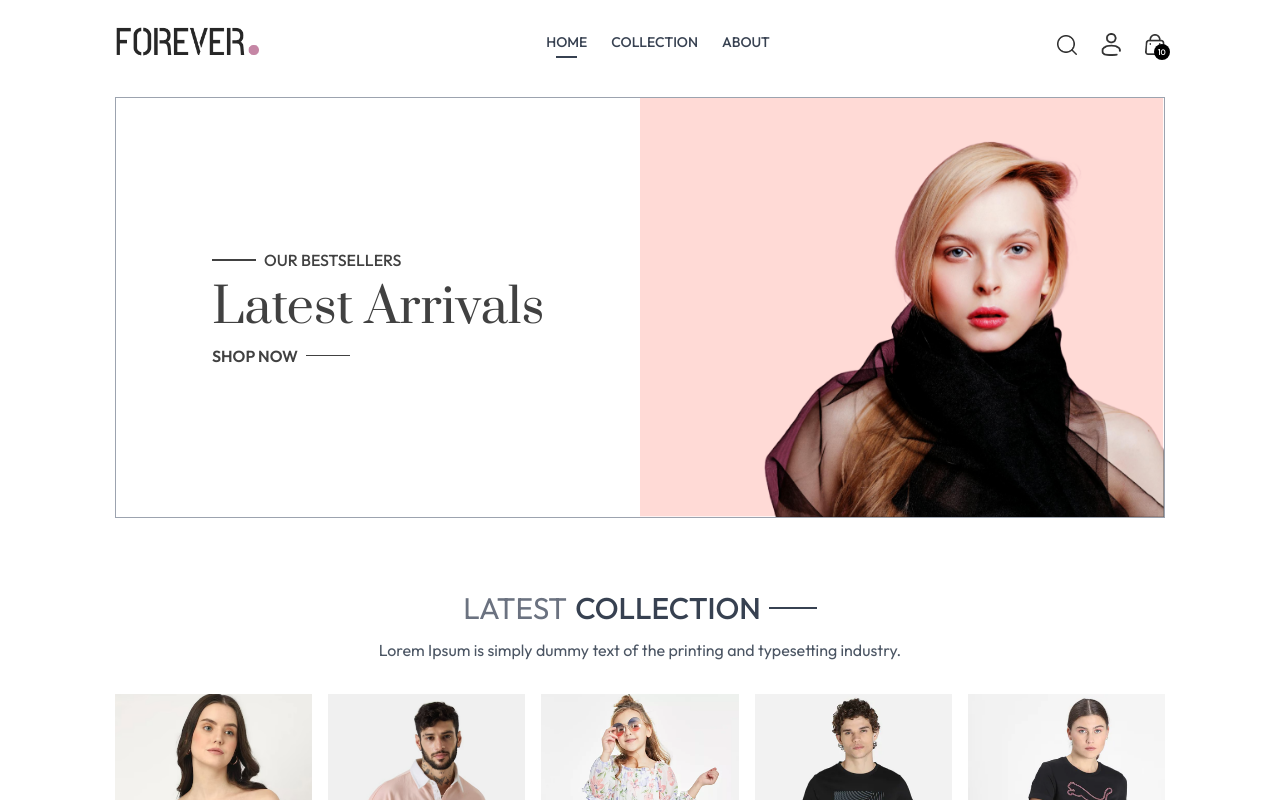
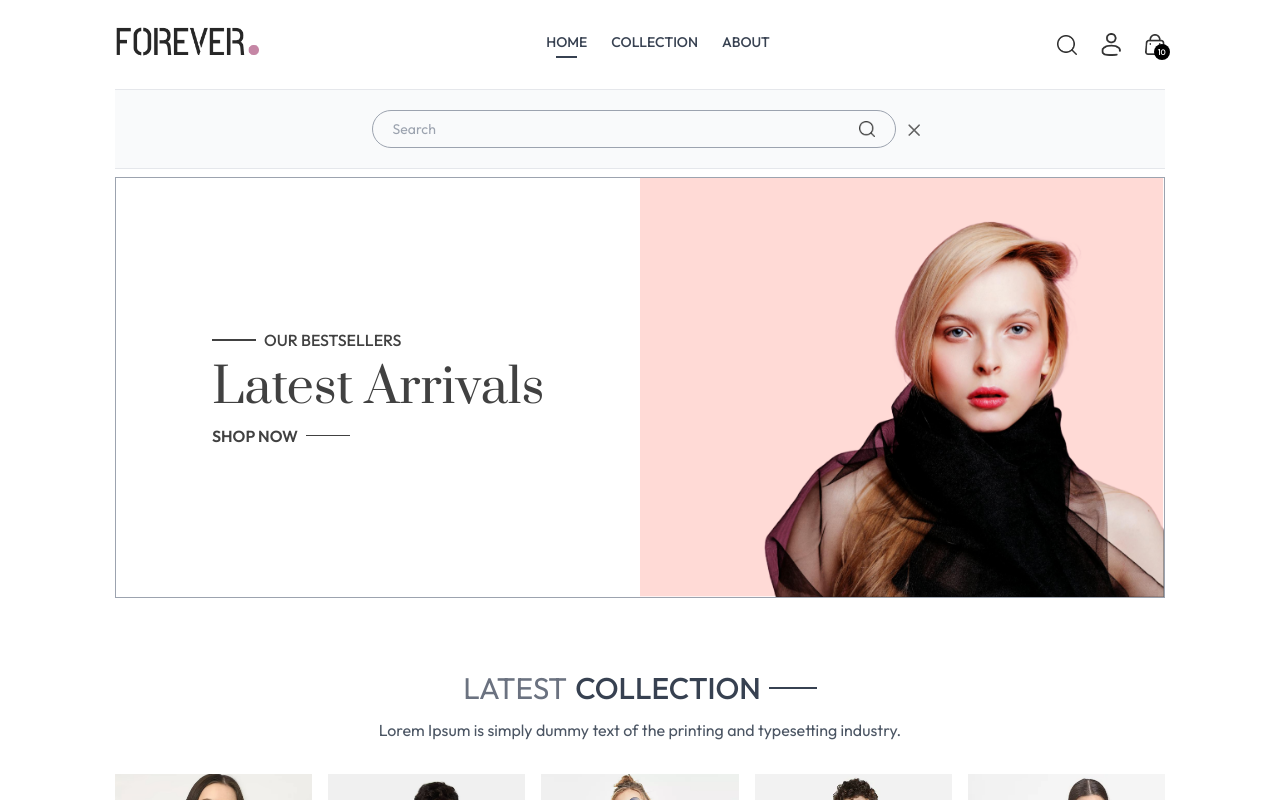
Before and after one commit to chun-eric/bazaar_ecommerce, a React (Vite) app: page / in a window 1280 px wide. Both pictures are taken after a click on the picture 1066 px from the left and 44 px from the top of the page. Shown: the top 800 px of the page. Built offline with nearby package versions, Linux system fonts and the light colour scheme.

Commit message:
Complete basic Search icon

```diff
--- a/src/App.jsx
+++ b/src/App.jsx
@@ -11,11 +11,13 @@
 import Navbar from "./components/Navbar";
 import Footer from "./components/Footer";
 import { Analytics } from "@vercel/analytics/react";
+import SearchBar from "./components/SearchBar";
 
 const App = () => {
   return (
     <div className='px-4 sm:px-[5vw] md:px-[7vw] lg:px-[9vw]'>
       <Navbar />
+      <SearchBar />
       <Routes>
         <Route path='/' element={<Home />} />
         <Route path='/cart' element={<Cart />} />
--- a/src/components/Navbar.jsx
+++ b/src/components/Navbar.jsx
@@ -1,9 +1,13 @@
 import { assets } from "../assets/assets";
 import { NavLink, Link } from "react-router-dom";
-import { useState } from "react";
+import { useState, useContext } from "react";
+import { ShopContext } from "../context/shopContext";
 
 const Navbar = () => {
   const [isVisible, setIsVisible] = useState(false);
+
+  // get the setShowSearch from useContext
+  const { setShowSearch } = useContext(ShopContext);
 
   return (
     <div className='flex items-center justify-between py-6 font-medium'>
@@ -36,6 +40,9 @@
       <div className='flex items-center gap-6'>
         {/* SEARCH ICON */}
         <img
+          onClick={() => {
+            setShowSearch(true);
+          }}
           src={assets.search_icon}
           alt='search_icon'
           className='w-5 cursor-pointer'
--- /dev/null
+++ b/src/components/SearchBar.jsx
@@ -0,0 +1,36 @@
+import React from "react";
+import { useContext, useState } from "react";
+import { ShopContext } from "../context/shopContext";
+import { assets } from "../assets/assets";
+
+const SearchBar = () => {
+  const { search, setSearch, showSearch, setShowSearch } =
+    useContext(ShopContext);
+
+  return showSearch ? (
+    <div className='border-t border-b bg-gray-50 text-center'>
+      <div className='inline-flex items-center justify-center border border-gray-400 px-5 py-2 my-5 mx-3 rounded-full w-3/4 sm:w-1/2 '>
+        <input
+          value={search}
+          onChange={(e) => setSearch(e.target.value)}
+          type='text'
+          className='flex-1 outline-none bg-inherit text-sm'
+          placeholder='Search'
+        />
+        <img
+          src={assets.search_icon}
+          alt='search icon'
+          className='w-4 inline '
+        />
+      </div>
+      <img
+        onClick={() => setShowSearch(false)}
+        src={assets.cross_icon}
+        alt='escape icon'
+        className='inline w-3 cursor-pointer'
+      />
+    </div>
+  ) : null;
+};
+
+export default SearchBar;
--- a/src/context/shopContext.jsx
+++ b/src/context/shopContext.jsx
@@ -1,5 +1,5 @@
 import PropTypes from "prop-types";
-import { createContext } from "react";
+import { createContext, useState } from "react";
 import { products } from "../assets/assets";
 
 // Create a context. Its like the mall or shared infrastructure.
@@ -10,6 +10,8 @@
   // add some shared variables
   const currency = "$";
   const delivery_fee = 10;
+  const [search, setSearch] = useState("");
+  const [showSearch, setShowSearch] = useState(false);
 
   // store shared data
   // provide the products object. We can now access it via context API within any component
@@ -17,6 +19,10 @@
     products,
     currency,
     delivery_fee,
+    search,
+    setSearch,
+    showSearch,
+    setShowSearch,
   };
 
   return (
```
Also changed, not shown: 1 other file (tests, documents, lock files or other folders).
